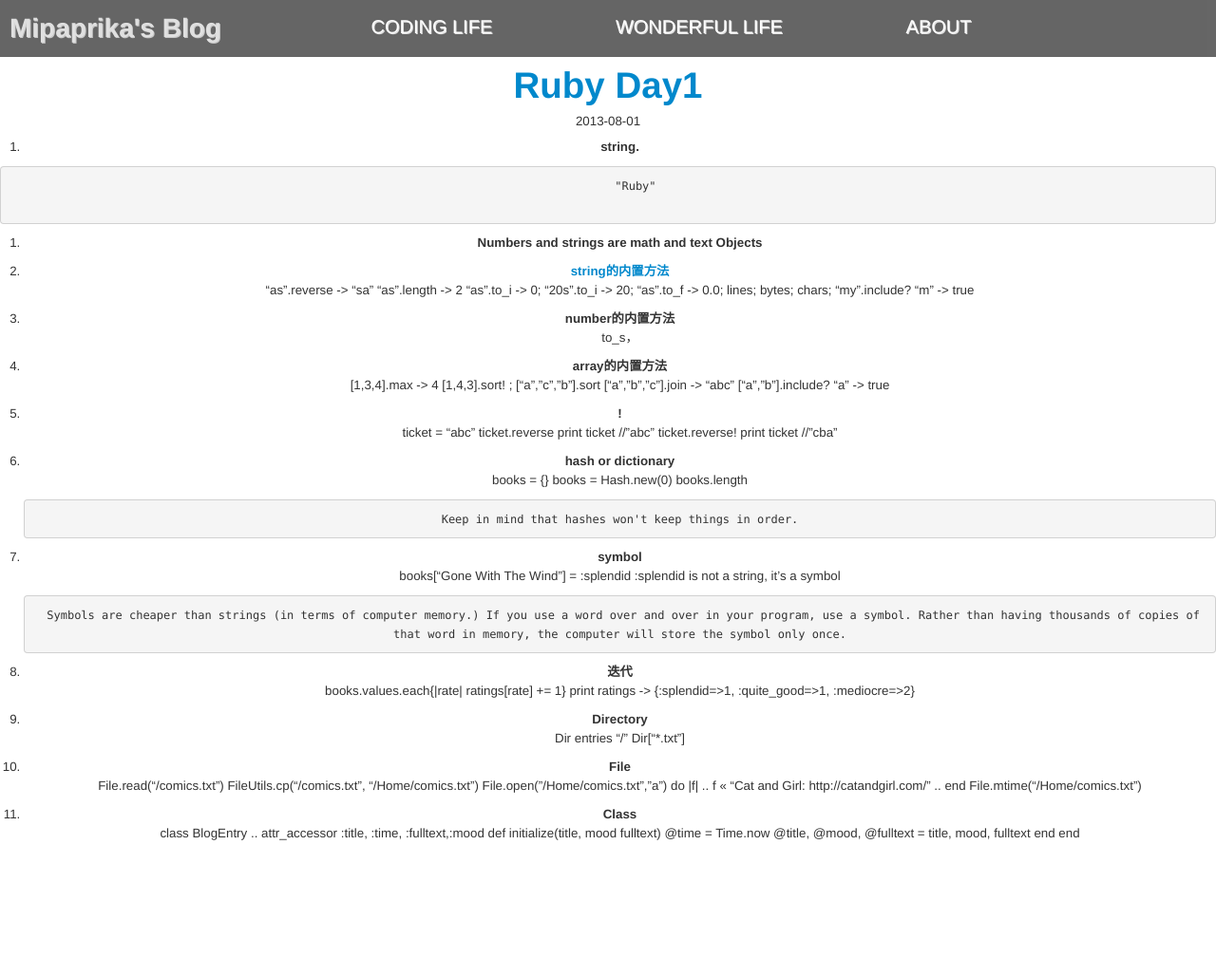
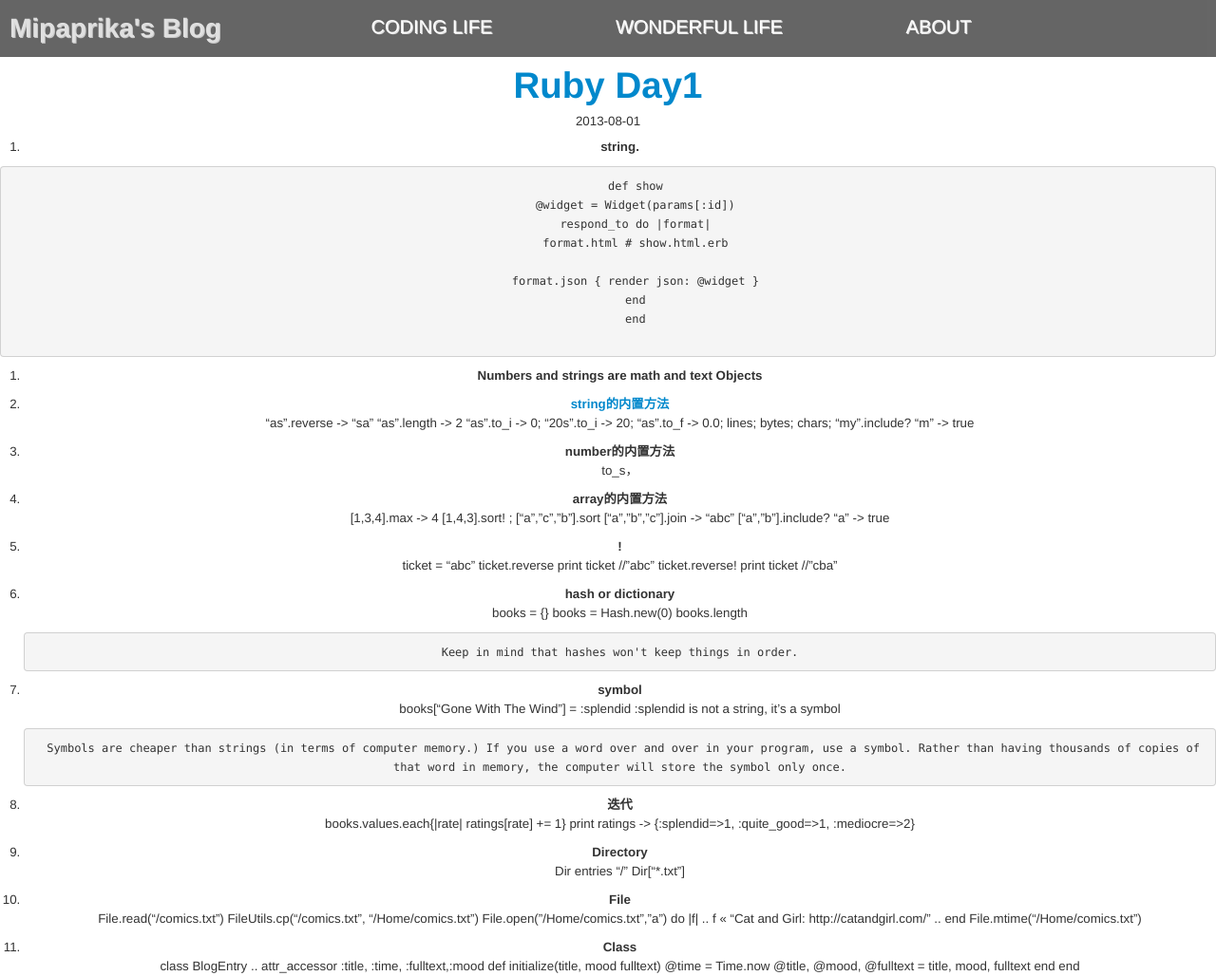
Before and after one commit to Mipaprika/mipaprika.github.io, a Jekyll site: the page built from _posts/2013-08-01-Ruby-Day1.md, in a window 1280 px wide. Shown: the whole page at 95% size. Built offline with Jekyll 4.4.1, drawn with Linux system fonts in a browser that asks for light colours; Markdown is read by kramdown in place of the engine named in the settings; before the commit the page ends 900 px from its top, so only the background shows below that.

Commit message:
Updated post

```diff
--- a/_posts/2013-08-01-Ruby-Day1.md
+++ b/_posts/2013-08-01-Ruby-Day1.md
@@ -6,7 +6,13 @@ category: coding
 
 1. **string.**
 	{% highlight ruby %}
-	"Ruby"
+	def show
+  	@widget = Widget(params[:id])
+  	respond_to do |format|
+    	format.html # show.html.erb
+    	format.json { render json: @widget }
+  	end
+	end
 	{% endhighlight %}
 
 2. **Numbers and strings are math and text Objects**
```
